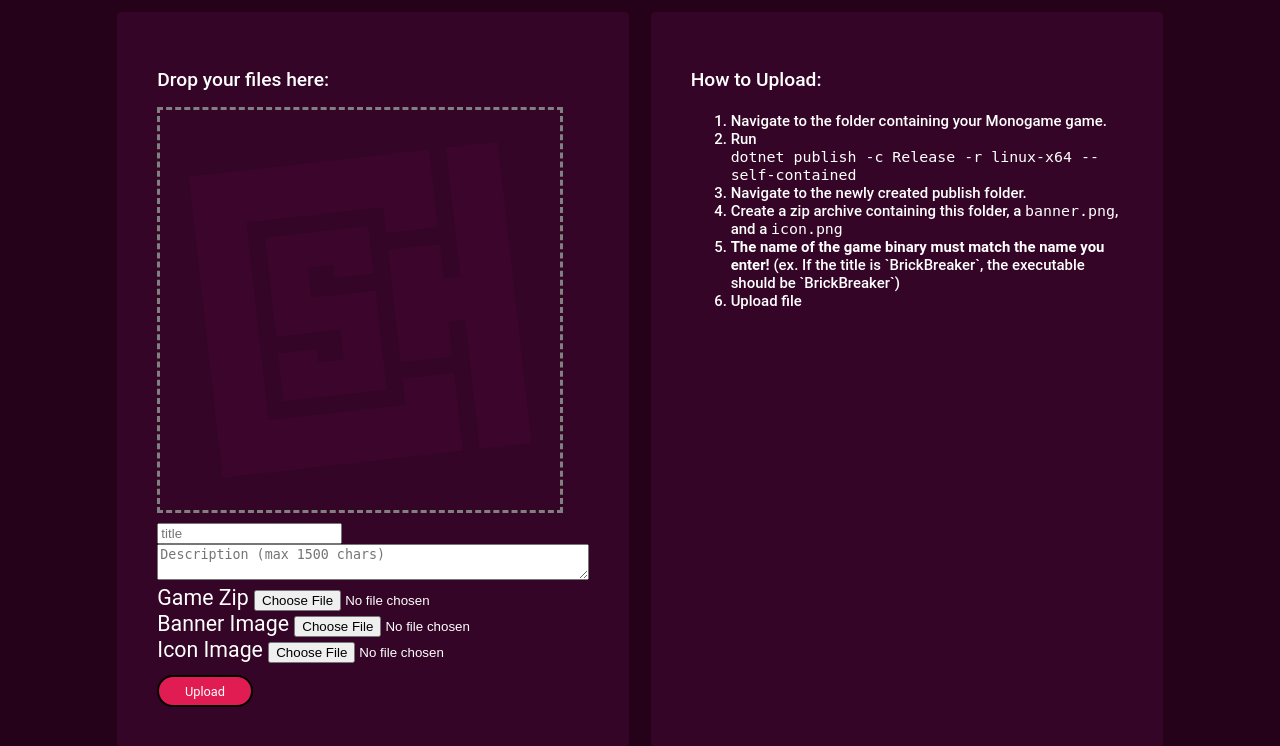
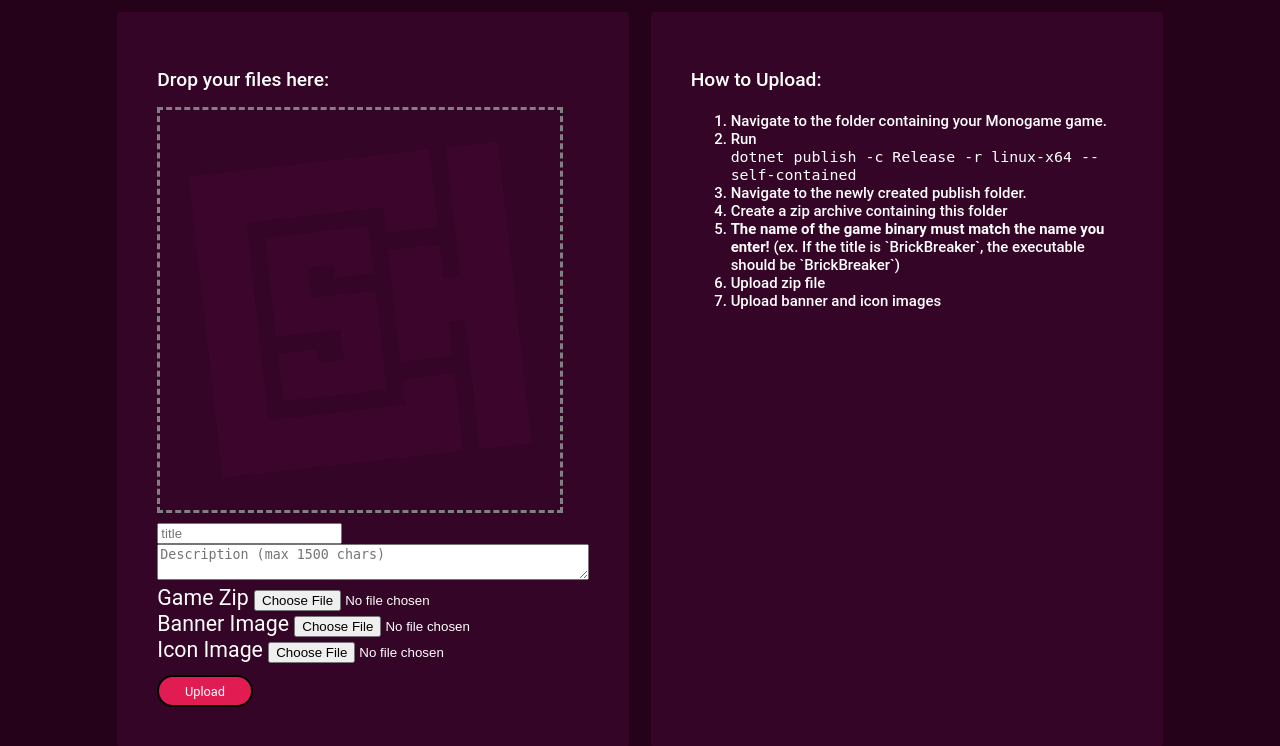
Before and after one commit to ComputerScienceHouse/devcade-website, a Flask app: page /upload in a window 1280 px wide. Shown: the part 399-1145 px from the top of the page. Run offline with Flask 3, Linux system fonts and the light colour scheme; a user stored in the database is signed in; tables that the repository leaves empty hold one stand-in row (values such as "Sample post"); grey boxes marked "Sample" are stand-in pictures.

Commit message:
Update Instructions

```diff
--- a/src/templates/upload.html
+++ b/src/templates/upload.html
@@ -40,8 +40,7 @@ current_user.is_authenticated %}
       </li>
       <li>Navigate to the newly created publish folder.</li>
       <li>
-        Create a zip archive containing this folder, a <code>banner.png</code>,
-        and a <code>icon.png</code>
+        Create a zip archive containing this folder
       </li>
       <li>
         <strong
@@ -50,7 +49,8 @@ current_user.is_authenticated %}
         (ex. If the title is `BrickBreaker`, the executable should be
         `BrickBreaker`)
       </li>
-      <li>Upload file</li>
+      <li>Upload zip file</li>
+      <li>Upload banner and icon images</li>
     </ol>
   </div>
 </div>
```
